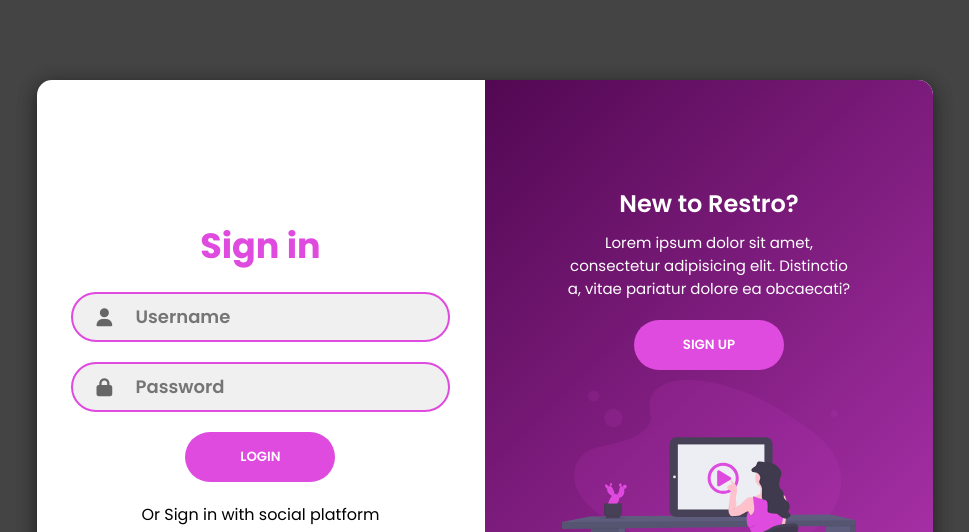
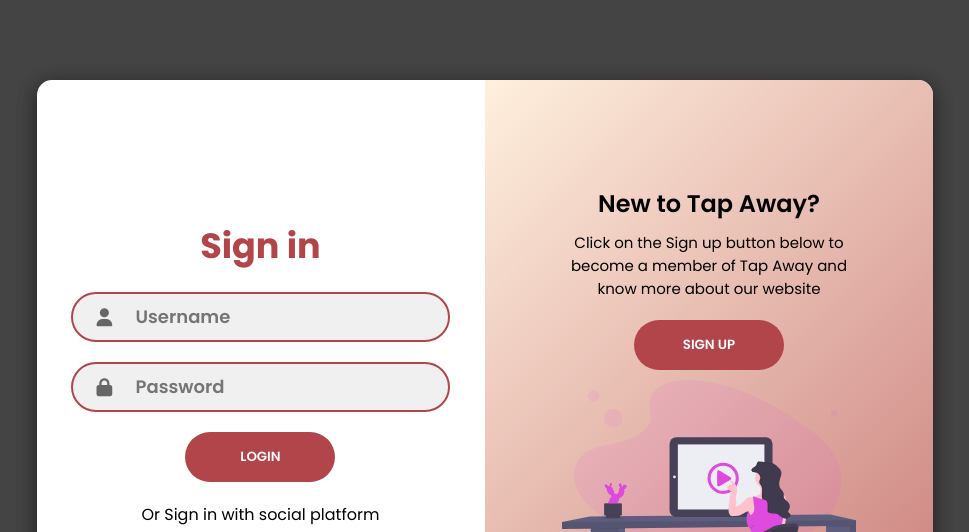
Before and after one commit to Woookiiee/uhack-website, a plain HTML site: page Login/login.html in a window 1280 px wide. Shown: the top 532 px of the page, without its empty margins (155-1124 px from the left). Drawn offline with Linux system fonts and the light colour scheme.

Commit message:
changes in login page

```diff
--- a/Login/login.css
+++ b/Login/login.css
@@ -30,7 +30,7 @@
   left: -50%;
   width: 100%;
   height: 100%;
-  background: linear-gradient(-45deg, #df4adf, #520852);
+  background: linear-gradient(-45deg,#b1454a, #fff0de);
   z-index: 6;
   transform: translateX(100%);
   transition: 1s ease-in-out;
@@ -72,7 +72,7 @@
 
 .title {
   font-size: 35px;
-  color: #df4adf;
+  color: #b1454a;
   margin-bottom: 10px;
 }
 
@@ -81,7 +81,7 @@
   height: 50px;
   background: #f0f0f0;
   margin: 10px 0;
-  border: 2px solid #df4adf;
+  border: 2px solid #b1454a;
   border-radius: 50px;
   display: flex;
   align-items: center;
@@ -110,7 +110,7 @@
   height: 50px;
   border: none;
   border-radius: 50px;
-  background: #df4adf;
+  background: #b1454a;
   color: #fff;
   font-weight: 600;
   margin: 10px 0;
@@ -119,7 +119,7 @@
 }
 
 .btn:hover {
-  background: #c03cc0;
+  background: #b1454a;
 }
 
 .social-text {
@@ -149,8 +149,8 @@
 }
 
 .social-icon:hover {
-  color: #df4adf;
-  border-color: #df4adf;
+  color: #b1454a;
+  border-color: #b1454a;
 }
 
 .panels-container {
@@ -181,7 +181,7 @@
 }
 
 .content {
-  color: #fff;
+  color: black;
   transition: 1.1s ease-in-out;
   transition-delay: 0.4s;
 }
--- a/Login/login.html
+++ b/Login/login.html
@@ -90,10 +90,9 @@
       <div class="panels-container">
         <div class="panel left-panel">
           <div class="content">
-            <h3>Member of Restro?</h3>
+            <h3>Already a member of Tap Away?</h3>
             <p>
-              Lorem ipsum dolor sit amet, consectetur adipisicing elit.
-              Distinctio a, vitae pariatur dolore ea obcaecati?
+              Then just sign in by entering your username and password.<br>Click on the Sign in button below.
             </p>
             <button class="btn" id="sign-in-btn">Sign in</button>
           </div>
@@ -101,10 +100,9 @@
         </div>
         <div class="panel right-panel">
           <div class="content">
-            <h3>New to Restro?</h3>
+            <h3>New to Tap Away?</h3>
             <p>
-              Lorem ipsum dolor sit amet, consectetur adipisicing elit.
-              Distinctio a, vitae pariatur dolore ea obcaecati?
+              Click on the Sign up button below to become a member of Tap Away and know more about our website
             </p>
             <button class="btn" id="sign-up-btn">Sign up</button>
           </div>
```
Also changed, not shown: Login/login.js (line endings or trailing spaces).
